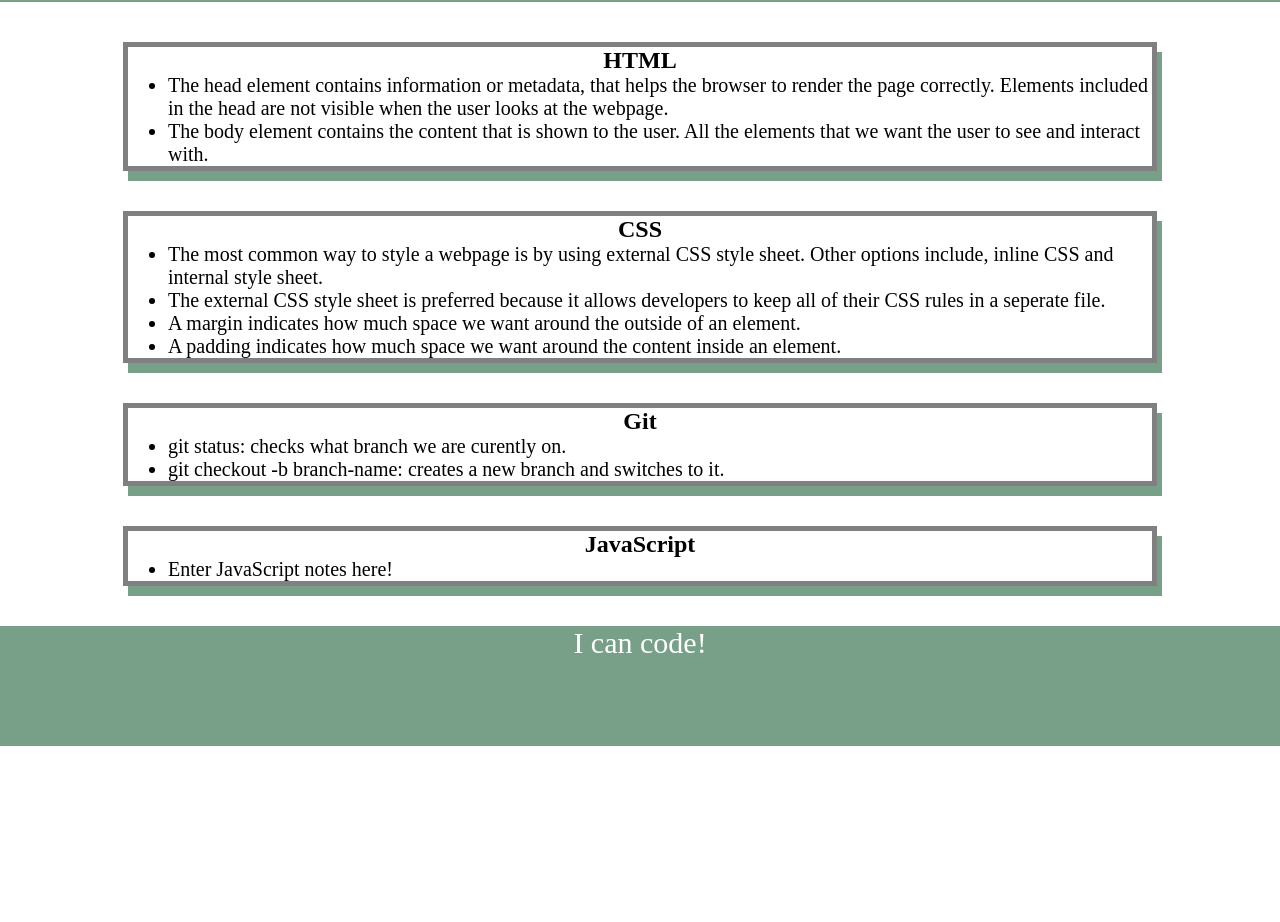
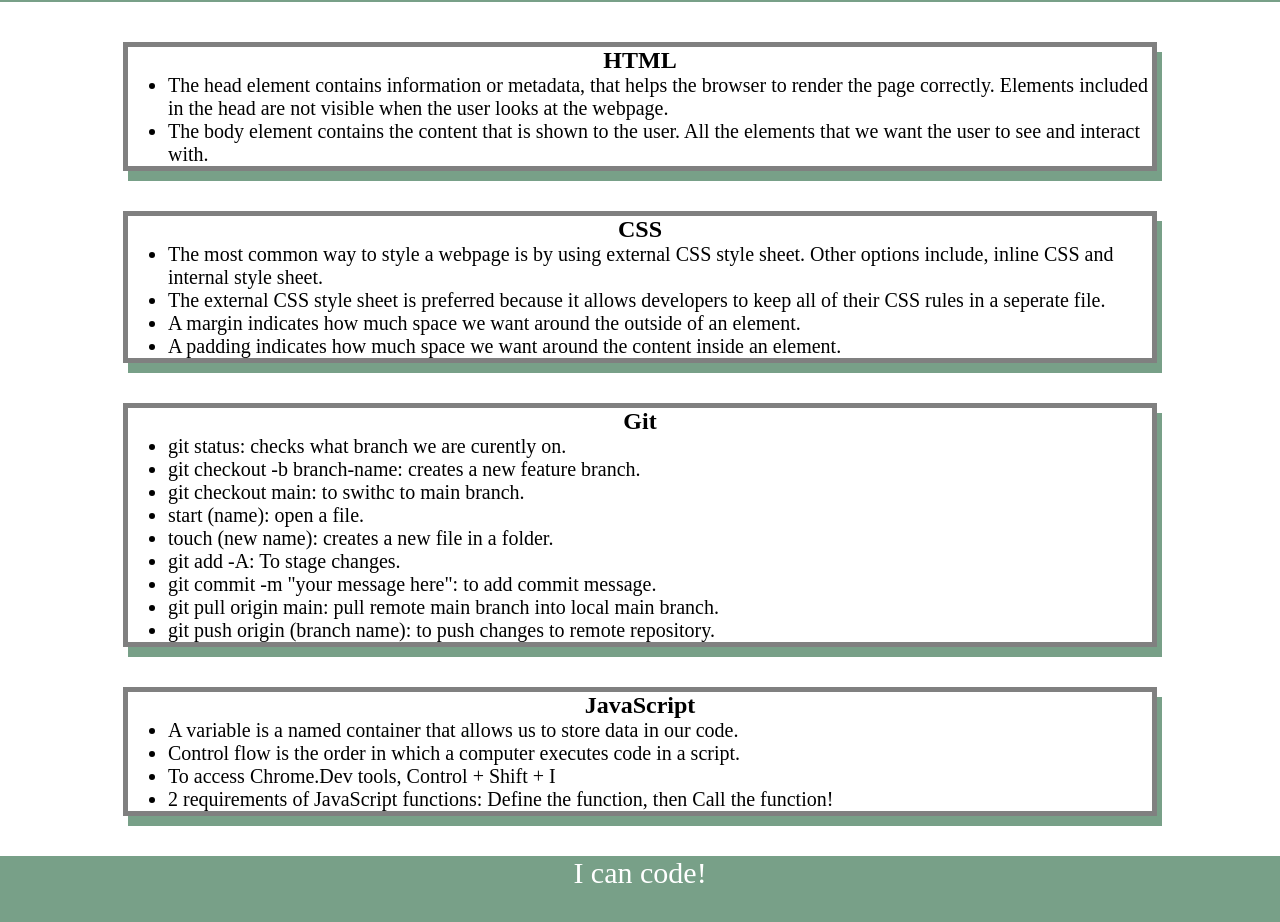
Before and after one commit to alyssa20lopez/Prework-Study-Guide, a plain HTML site: page index.html in a window 1280 px wide. Shown: the part 118-1040 px from the top of the page. Before the commit the page ends 864 px from the top, so only its background shows below. Drawn offline with Linux system fonts and the light colour scheme.

Commit message:
added JavaScript to project

```diff
--- a/assets/script.js
+++ b/assets/script.js
@@ -1,19 +1,27 @@
 var topics = ['HTML', 'CSS', 'Git', 'JavaScript'];
+var randomTopic = topics[Math.floor(Math.random() * topics.length)];
 
+function listTopics() {
     for (var x = 0; x < topics.length; x++) {
         console.log(topics[x]);
     }
+}
 
-/*
-if (topic === 'HTML') {
+function selectTopic() {
+    if (randomTopic === 'HTML') {
       console.log("Let's study HTML!");
-} else if (topic === 'CSS') {
+    } else if (randomTopic === 'CSS') {
       console.log("Let's study CSS!");
-} else if (topic === 'Git') {
+    } else if (randomTopic === 'Git') {
       console.log("Let's study Git!");
-} else if (topic === 'JavaScript') {
+    } else if (randomTopic === 'JavaScript') {
       console.log("Let's study JavaScript!");
     } else {
       console.log('Please try again!');
     }
-*/
+}
+
+console.log('Here are the topics we learned through Prework:');
+listTopics()
+console.log('Which topic should we study first?');
+selectTopic()
--- a/index.html
+++ b/index.html
@@ -34,13 +34,23 @@
         <h2>Git</h2>
       <ul>
         <li>git status: checks what branch we are curently on.</li>
-        <li>git checkout -b branch-name: creates a new branch and switches to it.</li>
+        <li>git checkout -b branch-name: creates a new feature branch.</li>
+        <li>git checkout main: to swithc to main branch.</li>
+        <li>start (name): open a file.
+        <li>touch (new name): creates a new file in a folder.</li>
+        <li>git add -A: To stage changes.</li>
+        <li>git commit -m "your message here": to add commit message.</li>
+        <li>git pull origin main: pull remote main branch into local main branch.</li>
+        <li>git push origin (branch name): to push changes to remote repository.</li>
       </ul>
       </section>
       <section class="card" id="javascript-section">
         <h2>JavaScript</h2>
         <ul>
-          <li>Enter JavaScript notes here!</li>
+          <li>A variable is a named container that allows us to store data in our code.</li>
+          <li>Control flow is the order in which a computer executes code in a script.</li>
+          <li>To access Chrome.Dev tools, Control + Shift + I</li>
+          <li> 2 requirements of JavaScript functions: Define the function, then Call the function!</li>
         </ul>
       </section>
     </main>
```
Lines whose indentation alone changed are shown as unchanged.
